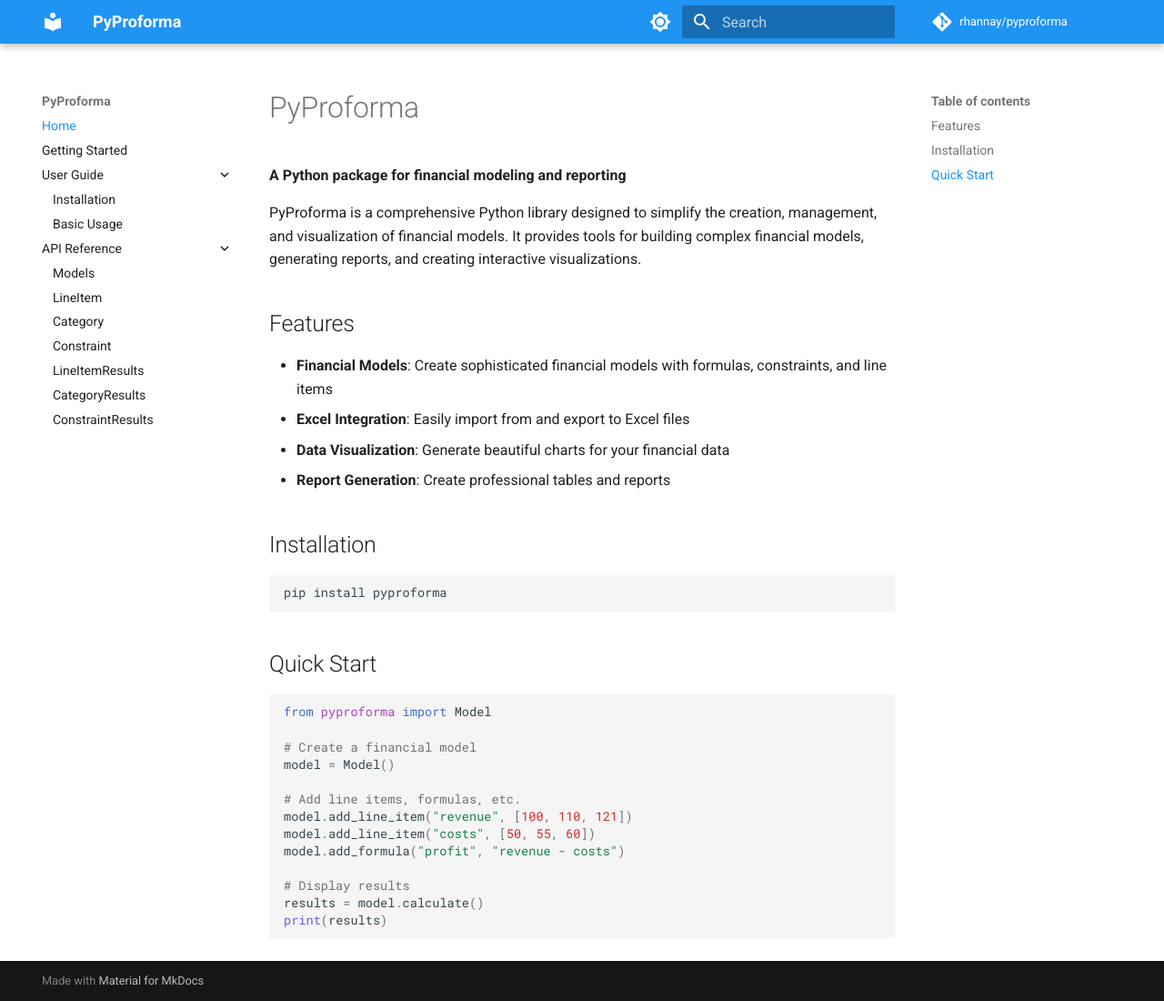
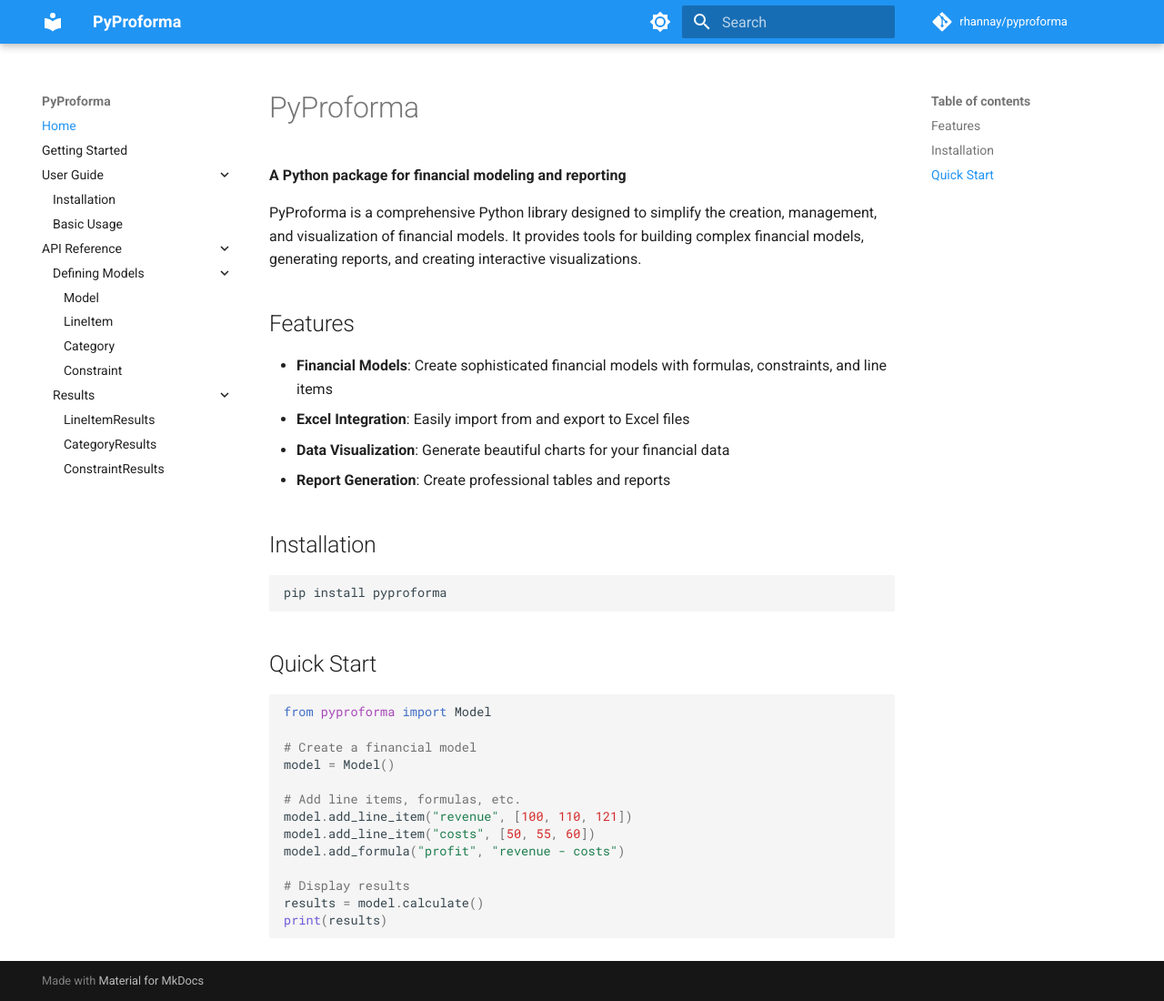
Before and after one commit to rhannay/pyproforma, an MkDocs documentation site: the page built from docs/index.md, in a window 1280 px wide and 1100 px high. Shown: the whole window at 91% size. Built offline with MkDocs 1.6.1 and Material for MkDocs 9.7.7, drawn with Linux system fonts in a browser that asks for light colours; comment, search, counter and statistics services are not loaded.

Commit message:
Refactor API documentation structure and add Model class documentation

```diff
--- a/mkdocs.yml
+++ b/mkdocs.yml
@@ -77,10 +77,12 @@
     - Installation: user-guide/installation.md
     - Basic Usage: user-guide/basic-usage.md
   - API Reference:
-    - Models: api/models.md
-    - LineItem: api/line_item.md
-    - Category: api/category.md
-    - Constraint: api/constraint.md
-    - LineItemResults: api/line_item_results.md
-    - CategoryResults: api/category_results.md
-    - ConstraintResults: api/constraint_results.md
+    - Defining Models:
+      - Model: api/model.md
+      - LineItem: api/line_item.md
+      - Category: api/category.md
+      - Constraint: api/constraint.md
+    - Results:
+      - LineItemResults: api/line_item_results.md
+      - CategoryResults: api/category_results.md
+      - ConstraintResults: api/constraint_results.md
```
Also changed, not shown: docs/api/model.md (renamed from docs/api/models.md, +0 -3 lines).
